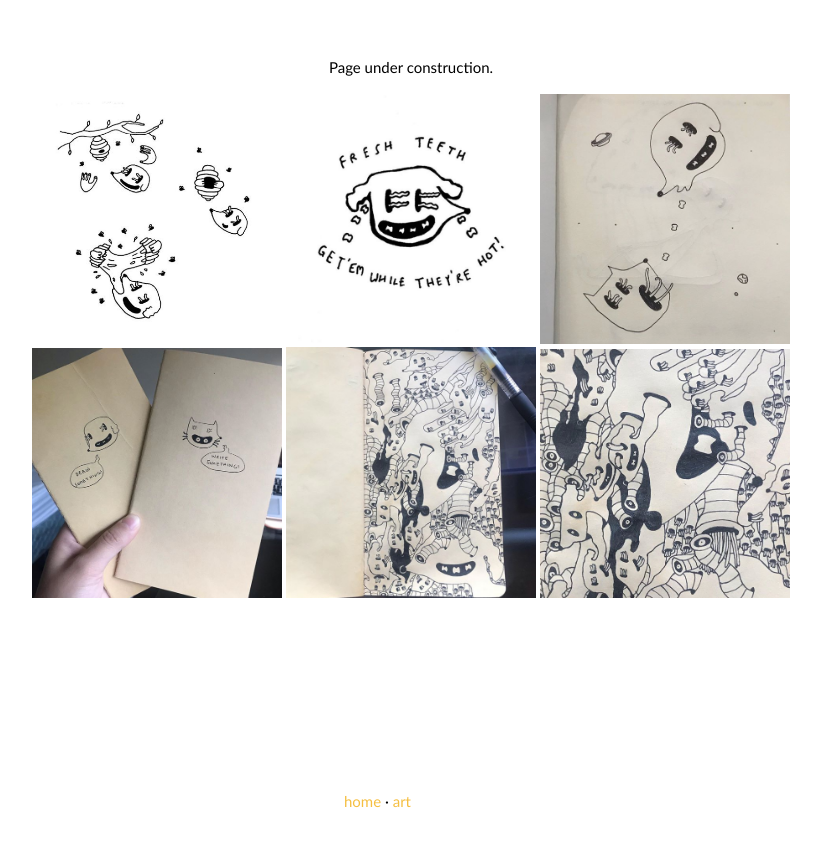
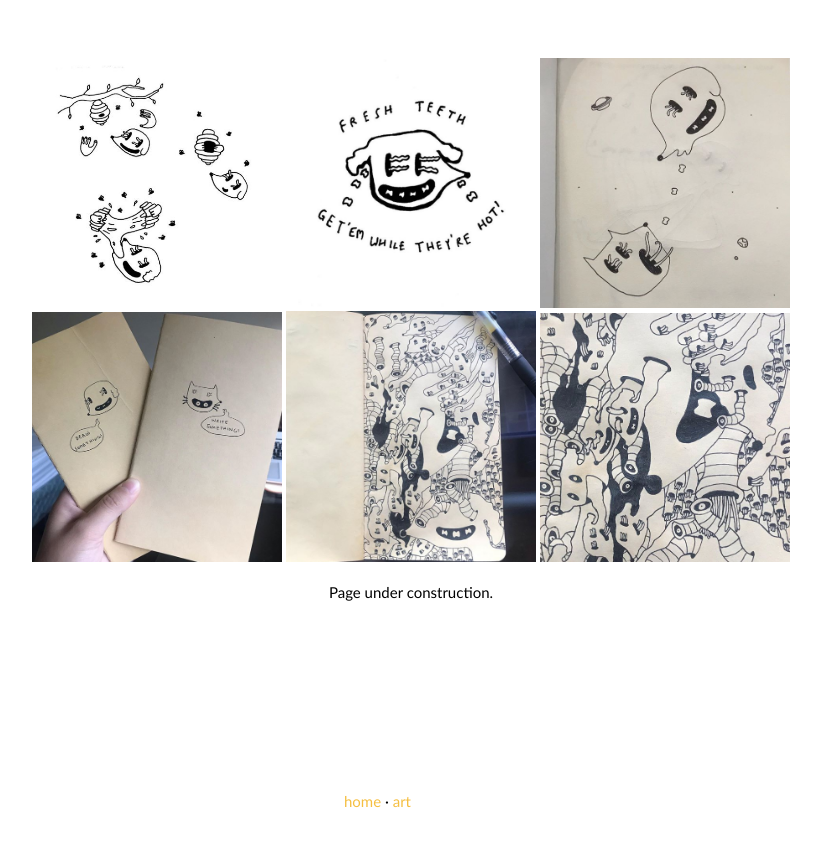
Before and after one commit to myer0432/myer0432.github.io, a Jekyll site: the page built from art.md, in a window 1280 px wide. Shown: the top 847 px of the page, without its empty margins (229-1050 px from the left). Built offline with Jekyll 4.4.1, drawn with Linux system fonts in a browser that asks for light colours.

Commit message:
moved construction note

```diff
--- a/_layouts/featured.html
+++ b/_layouts/featured.html
@@ -28,13 +28,14 @@
 
       {{ content }}-->
 
-      <center>Page under construction.<br><br>
+      <center>
       <img src="/assets/img/art/beehive.png" width="250"></a>
       <img src="/assets/img/art/teeth.png" width="250"></a>
       <img src="/assets/img/art/eat.png" width="250"></a><br>
       <img src="/assets/img/art/journals.png" width="250"></a>
       <img src="/assets/img/art/dawgs.png" width="250"></a>
-      <img src="/assets/img/art/detail.png" width="250"></a></center>
+      <img src="/assets/img/art/detail.png" width="250"></a>
+      <br><br>Page under construction.</center>
 
       <footer>
         <a href="{{ "/" | absolute_url }}" width="50">home</a> ·
```
